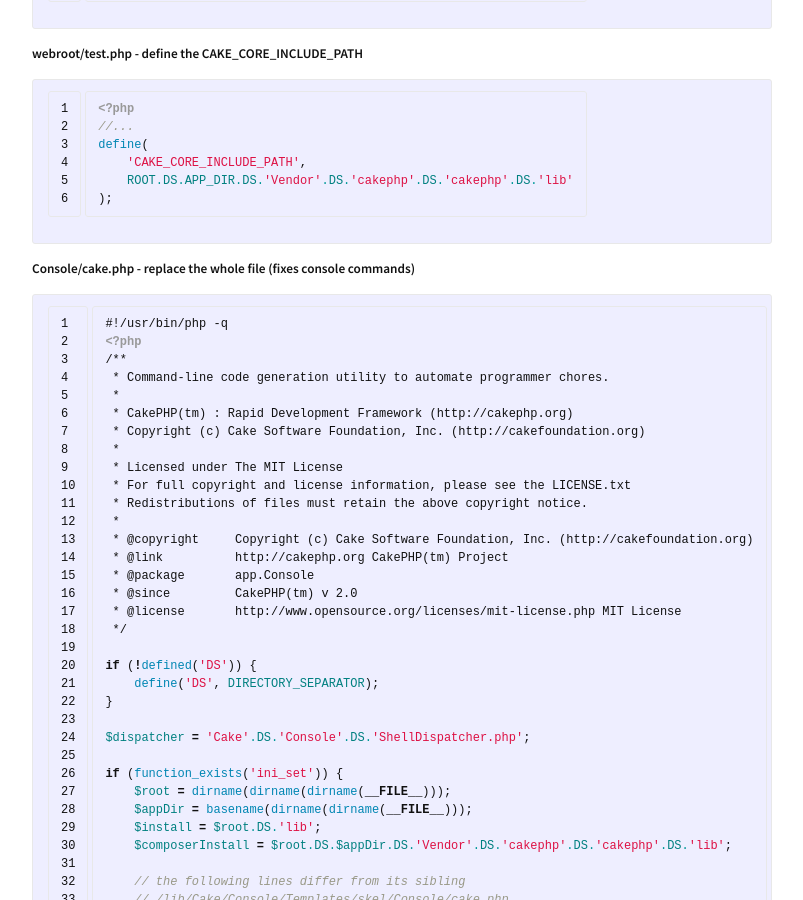
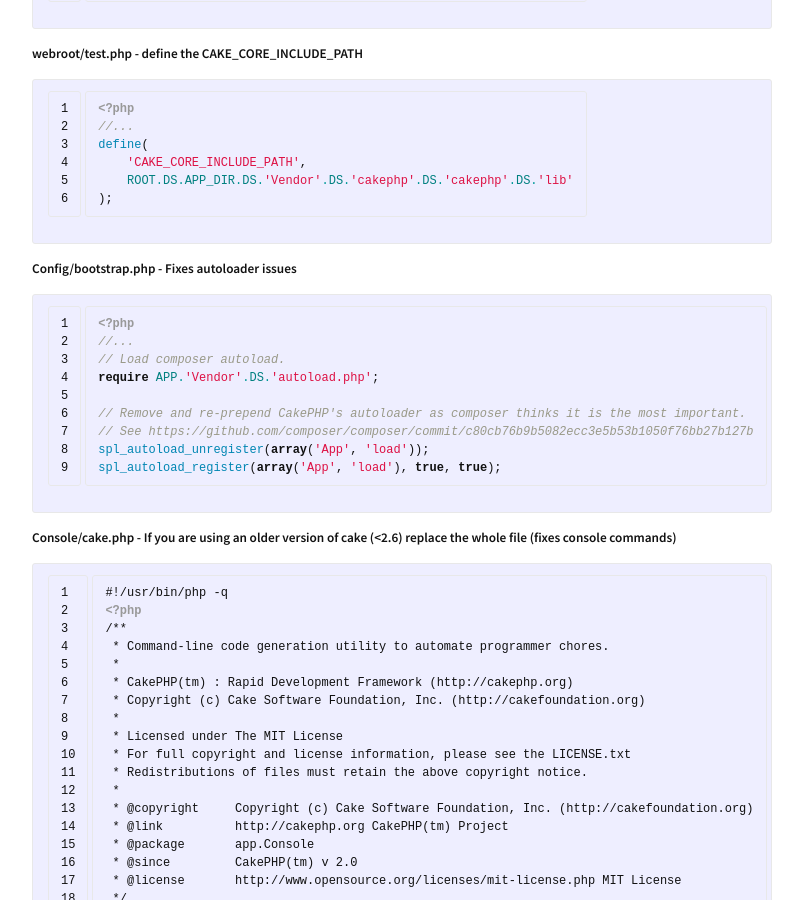
Before and after one commit to asugai/asugai.github.io, a Jekyll site: the page built from _posts/2014-12-09-installing-cakephp-with-composer.markdown, in a window 1280 px wide and 900 px high, scrolled down 1669 px. Shown: the whole window, without its empty margins (238-1041 px from the left). Built offline with Jekyll 4.4.1, drawn with Linux system fonts in a browser that asks for light colours; nearby versions of some CDN libraries; Markdown is read by kramdown in place of the engine named in the settings; comment, search, counter and statistics services are not loaded.

Commit message:
added autoloaders

```diff
--- a/_posts/2014-12-09-installing-cakephp-with-composer.markdown
+++ b/_posts/2014-12-09-installing-cakephp-with-composer.markdown
@@ -77,7 +77,20 @@ define(
 );
 {% endhighlight %}
 
-#####Console/cake.php - replace the whole file (fixes console commands)
+#####Config/bootstrap.php - Fixes autoloader issues
+{% highlight php linenos=table %}
+<?php
+//...
+// Load composer autoload.
+require APP.'Vendor'.DS.'autoload.php';
+
+// Remove and re-prepend CakePHP's autoloader as composer thinks it is the most important.
+// See https://github.com/composer/composer/commit/c80cb76b9b5082ecc3e5b53b1050f76bb27b127b
+spl_autoload_unregister(array('App', 'load'));
+spl_autoload_register(array('App', 'load'), true, true);
+{% endhighlight %}
+
+#####Console/cake.php - If you are using an older version of cake (<2.6) replace the whole file (fixes console commands)
 {% highlight php linenos=table %}
 #!/usr/bin/php -q
 <?php
```
